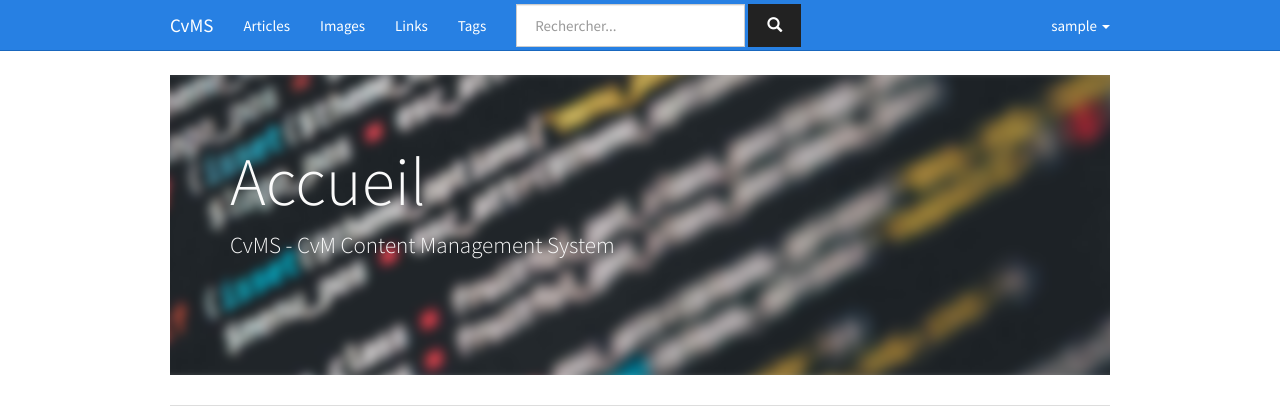
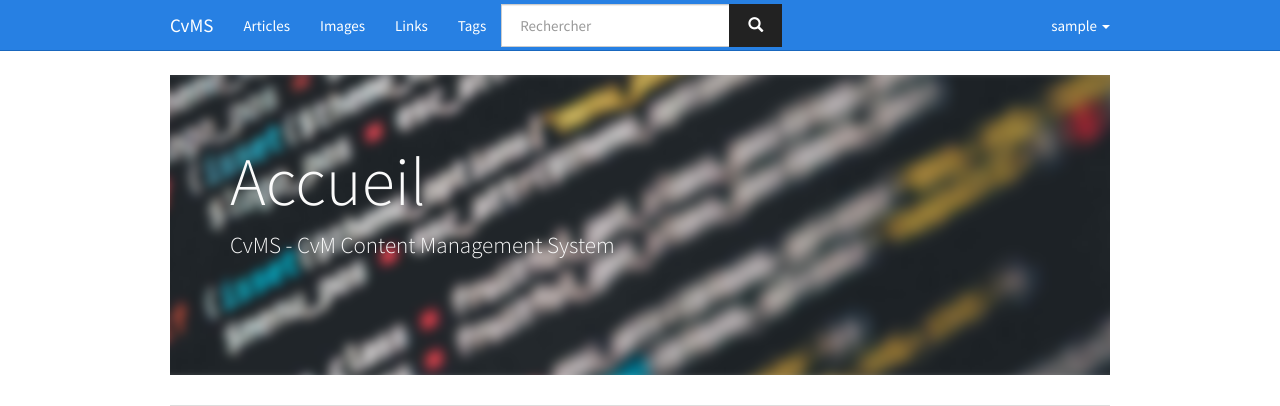
Before and after one commit to folkrav/B65-CvMS, a Flask app: page /index in a window 1280 px wide. Shown: the top 406 px of the page. Run offline with Flask 2, Linux system fonts and the light colour scheme; the visitor is signed in with stand-in values (Sample User, id 1); data comes from the database, SQL or seed files in the repository; some libraries are stand-ins or nearby versions; some web fonts are replaced.

Commit message:
Fixed the search bar once and for all

```diff
--- a/app/templates/base.html
+++ b/app/templates/base.html
@@ -64,11 +64,13 @@
                     <li><a href="{{ url_for('articles.articlespage', category='links') }}">Links</a></li>
                     <li><a href="/tags">Tags</a></li>
                 </ul>
-                <form class="navbar-form navbar-left" role="search">
-                    <div class="form-group">
-                        <input type="text" class="form-control" placeholder="Rechercher...">
+                <form class="navbar-form" role="search">
+                    <div class="input-group">
+                        <input type="text" class="form-control" placeholder="Rechercher" name="q">
+                        <div class="input-group-btn">
+                            <button class="btn btn-default" type="submit"><i class="glyphicon glyphicon-search"></i></button>
+                        </div>
                     </div>
-                    <button type="submit" class="btn btn-default"><span class="glyphicon glyphicon-search"></span></button>
                 </form>
             </div>
         </div>
```
